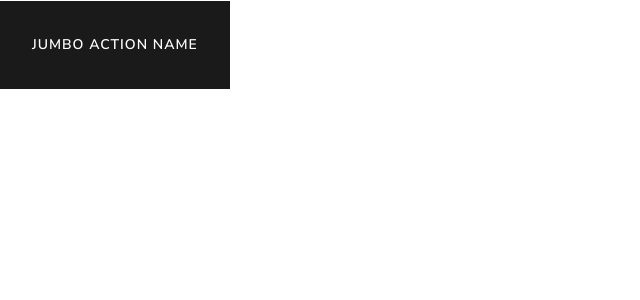
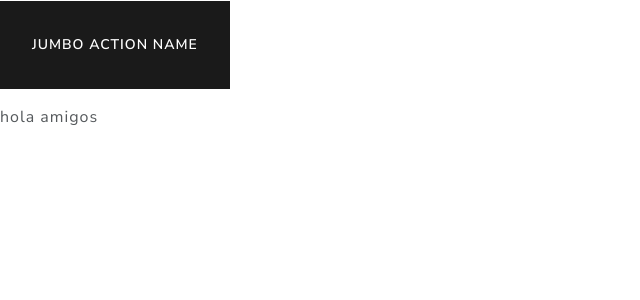
Before and after one commit to Aki-kon/Aligned-, a PHP site: page / in a window 1280 px wide. Shown: the part 273-573 px from the top of the page, without its empty margins (0-640 px from the left). Run offline with PHP 8.4, Linux system fonts and the light colour scheme.

Commit message:
ando probando

```diff
--- a/index.php
+++ b/index.php
@@ -7,5 +7,6 @@
         <p class="lead">
             <a class="btn btn-primary btn-lg" href="Jumbo action link" role="button">Jumbo action name</a>
         </p>
+        <p> hola amigos <p/>
       </div>
 <?php include("template/pie.php");?>
```
